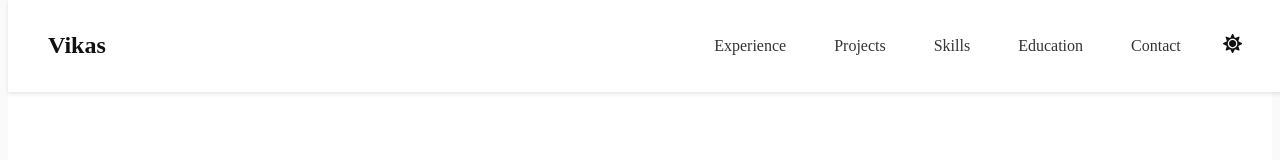
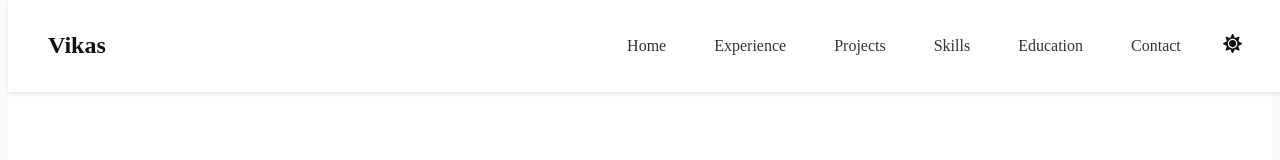
Before and after one commit to vikas3454/My_Portfolio, a React (Create React App) app: page / in a window 1280 px wide. Shown: the top 160 px of the page. Built offline with nearby package versions, Linux system fonts and the light colour scheme.

Commit message:
addded Home Page

```diff
--- a/src/components/Navbar.js
+++ b/src/components/Navbar.js
@@ -17,6 +17,7 @@ const Navbar = ({ toggleTheme, theme }) => {
         </button>
 
         <ul className={`nav-links ${isOpen ? "open" : ""}`}>
+          <li><a href="/" onClick={() => setIsOpen(false)}>Home</a></li>
           <li><a href="experience" onClick={() => setIsOpen(false)}>Experience</a></li>
           <li><a href="projects" onClick={() => setIsOpen(false)}>Projects</a></li>
           <li><a href="skills" onClick={() => setIsOpen(false)}>Skills</a></li>
```
